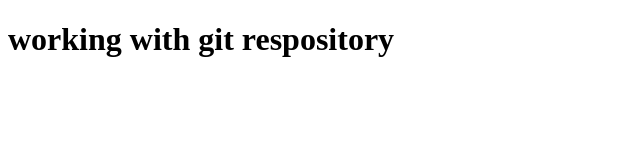
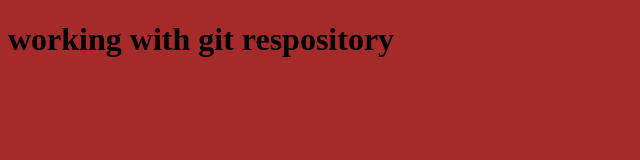
Before and after one commit to Aishwarya493/webapp, a plain HTML site: page index.html in a window 1280 px wide. Shown: the whole page, without its empty margins (0-640 px from the left). Drawn offline with Linux system fonts and the light colour scheme.

Commit message:
second push to dev1 branch

```diff
--- /dev/null
+++ b/index.css
@@ -0,0 +1,4 @@
+*{
+    box-sizing: border-box;
+    background-color: brown;
+}
--- a/index.html
+++ b/index.html
@@ -4,6 +4,7 @@
     <meta charset="UTF-8">
     <meta name="viewport" content="width=device-width, initial-scale=1.0">
     <title>Document</title>
+    <link rel="stylesheet" href="./index.css">
 </head>
 <body>
     <h1>working with git respository</h1>
```
Also changed, not shown: newfile.txt (added).
